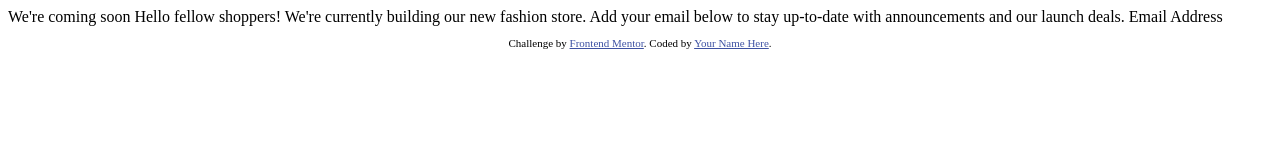
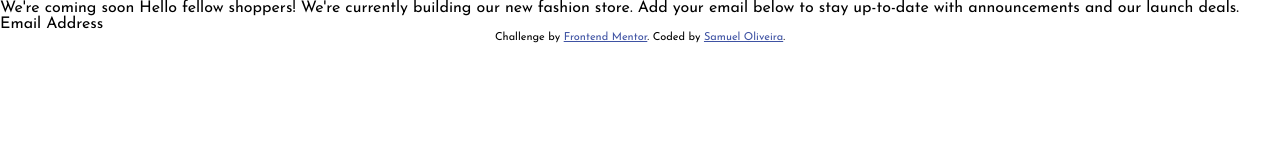
Before and after one commit to samueldev900/Challenge_14_Html-CSS, a plain HTML site: page index.html in a window 1280 px wide. Drawn offline with Linux system fonts and the light colour scheme.

Commit message:
ambiente preparado

```diff
--- /dev/null
+++ b/estilo/style.css
@@ -0,0 +1,20 @@
+@charset "UTF-8";
+
+@import url('https://fonts.googleapis.com/css2?family=Josefin+Sans:wght@300;400;600&display=swap');
+
+.attribution { font-size: 11px; text-align: center; }
+.attribution a { color: hsl(228, 45%, 44%); }
+
+:root{
+    --cor0:hsl(0, 36%, 70%);
+    --cor1: hsl(0, 93%, 68%);
+    --cor2: hsl(0, 6%, 24%);
+
+}
+*{
+    padding: 0px;
+    margin: 0px;
+}
+body{
+    font-family: 'Josefin Sans', sans-serif;
+}
--- a/index.html
+++ b/index.html
@@ -5,14 +5,13 @@
   <meta name="viewport" content="width=device-width, initial-scale=1.0"> <!-- displays site properly based on user's device -->
 
   <link rel="icon" type="image/png" sizes="32x32" href="./images/favicon-32x32.png">
+  <link rel="stylesheet" href="estilo/style.css">
+  <link rel="stylesheet" href="estilo/query.css">
 
   <title>Frontend Mentor | Base Apparel coming soon page</title>
 
   <!-- Feel free to remove these styles or customise in your own stylesheet 👍 -->
-  <style>
-    .attribution { font-size: 11px; text-align: center; }
-    .attribution a { color: hsl(228, 45%, 44%); }
-  </style>
+
 </head>
 <body>
 
@@ -26,7 +25,7 @@
   <footer>
     <p class="attribution">
       Challenge by <a href="https://www.frontendmentor.io?ref=challenge" target="_blank">Frontend Mentor</a>.
-      Coded by <a href="#">Your Name Here</a>.
+      Coded by <a href="https://github.com/samueldev900" target="_blank">Samuel Oliveira</a>.
     </p>
   </footer>
 </body>
```
Also changed, not shown: estilo/query.css (added).
